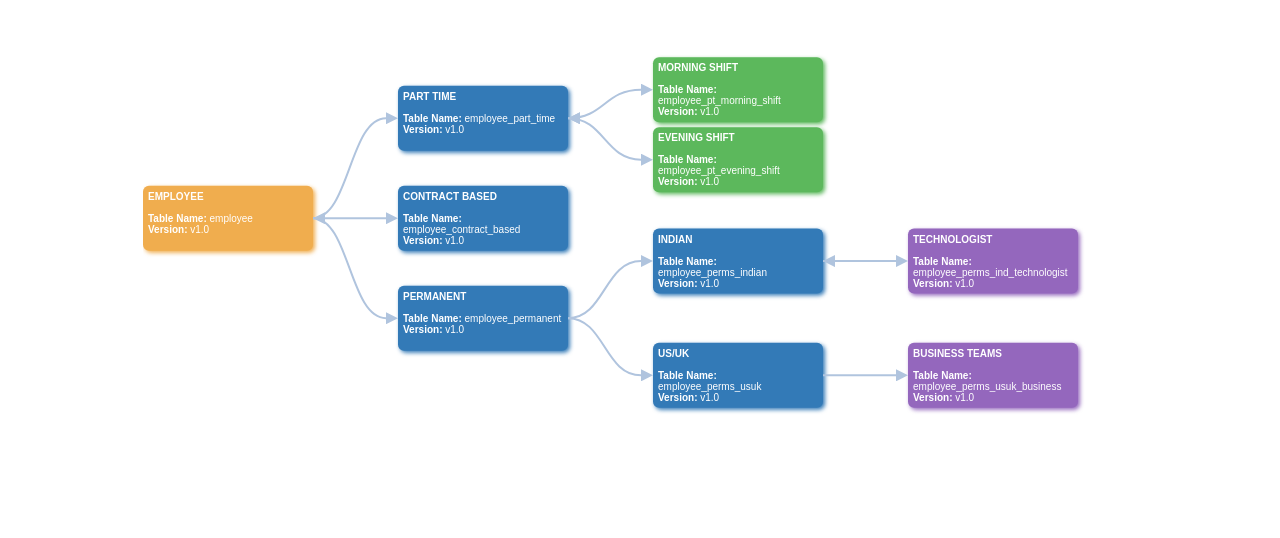
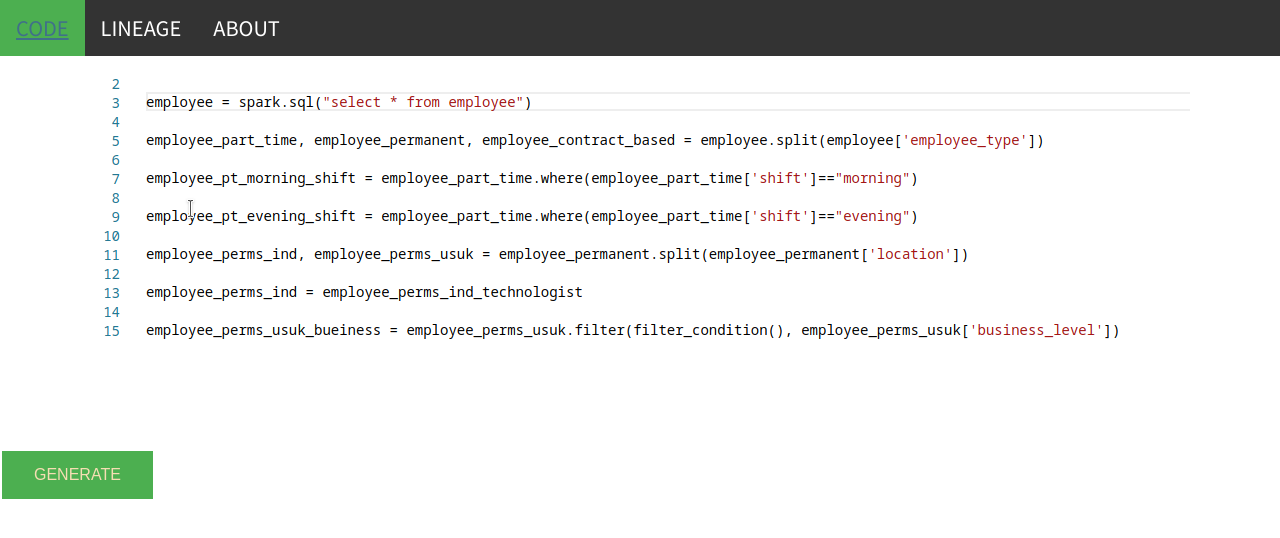
Before and after one commit to zweack/sparkLineage, a Flask app: page / in a window 1280 px wide. Shown: the top 538 px of the page. Run offline with Flask 2, Linux system fonts and the light colour scheme; some web fonts are replaced.

Commit message:
seperate page for sample code

```diff
--- a/routes.py
+++ b/routes.py
@@ -8,6 +8,10 @@ app = Flask(__name__)
 def index():
     filename = os.path.join(app.static_folder, 'data-example.json')
     return render_template('index.html', the_title='Spark Lineage', filename = filename)
+@app.route('/lineage.html')
+def lineage():
+    filename = os.path.join(app.static_folder, 'data-example.json')
+    return render_template('lineage.html', the_title='Spark Lineage', filename = filename)
 
 
 if __name__ == '__main__':
--- a/static/css/main.css
+++ b/static/css/main.css
@@ -69,3 +69,45 @@ a:hover {
         padding: 2em;
     }
 }
+
+ul {
+    list-style-type: none;
+    margin: 0;
+    padding: 0;
+    overflow: hidden;
+    background-color: #333;
+  }
+
+  li {
+    float: left;
+  }
+
+  li a {
+    display: block;
+    color: white;
+    text-align: center;
+    padding: 14px 16px;
+    text-decoration: none;
+  }
+
+  li a:hover:not(.active) {
+    background-color: #111;
+  }
+
+  .active {
+    background-color: #4CAF50;
+  }
+
+
+  .button {
+    background-color: #4CAF50; /* Green */
+    border: none;
+    color: white;
+    padding: 15px 32px;
+    text-align: center;
+    text-decoration: none;
+    display: inline-block;
+    font-size: 16px;
+    margin: 4px 2px;
+    cursor: pointer;
+  }
--- a/static/css/tree-boxes.css
+++ b/static/css/tree-boxes.css
@@ -47,11 +47,11 @@
 }
 
 .wordwrap {
-	white-space: pre-wrap; /* CSS3 */
-	white-space: -moz-pre-wrap; /* Firefox */
-	white-space: -pre-wrap; /* Opera <7 */
-	white-space: -o-pre-wrap; /* Opera 7 */
-	word-wrap: break-word; /* IE */
+	white-space: pre-wrap;
+	white-space: -moz-pre-wrap;
+	white-space: -pre-wrap;
+	white-space: -o-pre-wrap;
+	word-wrap: break-word;
 }
 
 .node-text {
--- a/static/js/tree-boxes.js
+++ b/static/js/tree-boxes.js
@@ -16,8 +16,7 @@ function treeBoxes(urlService, jsonData)
 					bottom : 100,
 					left : 0
 				 },
-		// Height and width are redefined later in function of the size of the tree
-		// (after that the data are loaded)
+
 		width = 800 - margin.right - margin.left,
 		height = 400 - margin.top - margin.bottom;
 
@@ -35,7 +34,7 @@ function treeBoxes(urlService, jsonData)
 	var tree;
 	var baseSvg,
 		svgGroup,
-		nodeGroup, // If nodes are not grouped together, after a click the svg node will be set after his corresponding tooltip and will hide it
+		nodeGroup,
 		nodeGroupTooltip,
 		linkGroup,
 		linkGroupToolTip,
@@ -67,9 +66,7 @@ function treeBoxes(urlService, jsonData)
 		root = jsonData;
 		root.fixed = true;
 
-		// Dynamically set the height of the main svg container
-		// breadthFirstTraversal returns the max number of node on a same level
-		// and colors the nodes
+
 		var maxDepth = 0;
 		var maxTreeWidth = breadthFirstTraversal(tree.nodes(root), function(currentLevel) {
 			maxDepth++;
@@ -99,7 +96,7 @@ function treeBoxes(urlService, jsonData)
 		      //.scaleExtent([0.5, 1.5]) // Limit the zoom scale
 		      .on('zoom', zoomAndDrag));
 
-		// Mouse wheel is desactivated, else after a first drag of the tree, wheel event drags the tree (instead of scrolling the window)
+
 		getMouseWheelEvent();
 		d3.select('#tree-container').select('svg').on(mouseWheelName, null);
 		d3.select('#tree-container').select('svg').on('dblclick.zoom', null);
@@ -109,10 +106,7 @@ function treeBoxes(urlService, jsonData)
 		.append('g')
 		.attr('transform', 'translate(' + margin.left + ',' + margin.top + ')');
 
-		// SVG elements under nodeGroupTooltip could be associated with nodeGroup,
-		// same for linkGroupToolTip and linkGroup,
-		// but this separation allows to manage the order on which elements are drew
-		// and so tooltips are always on top.
+
 		nodeGroup = svgGroup.append('g')
 					.attr('id', 'nodes');
 		linkGroup = svgGroup.append('g')
@@ -142,7 +136,7 @@ function treeBoxes(urlService, jsonData)
 			d.y = d.depth * (rectNode.width * 1.5);
 		});
 
-	// 1) ******************* Update the nodes *******************
+
 		var node = nodeGroup.selectAll('g.node').data(nodes, function(d) {
 			return d.id || (d.id = ++i);
 		});
@@ -150,11 +144,7 @@ function treeBoxes(urlService, jsonData)
 			return d.id || (d.id = ++i);
 		});
 
-		// Enter any new nodes at the parent's previous position
-		// We use "insert" rather than "append", so when a new child node is added (after a click)
-		// it is added at the top of the group, so it is drawed first
-		// else the nodes tooltips are drawed before their children nodes and they
-		// hide them
+
 		var nodeEnter = node.enter().insert('g', 'g.node')
 		.attr('class', 'node')
 		.attr('transform', function(d) {
@@ -260,7 +250,7 @@ function treeBoxes(urlService, jsonData)
 		nodeExit.select('text').style('fill-opacity', 1e-6);
 
 
-	// 2) ******************* Update the links *******************
+
 		var link = linkGroup.selectAll('path').data(links, function(d) {
 			return d.target.id;
 		});
@@ -293,8 +283,7 @@ function treeBoxes(urlService, jsonData)
 				  });
 			};
 
-		// Enter any new links at the parent's previous position.
-			// Enter any new links at the parent's previous position.
+
 			var linkenter = link.enter().insert('path', 'g')
 			.attr('class', 'link')
 			.attr('id', function(d) { return 'linkID' + d.target.id; })
@@ -415,9 +404,7 @@ function treeBoxes(urlService, jsonData)
 		update(d);
 	}
 
-	// Breadth-first traversal of the tree
-	// func function is processed on every node of a same level
-	// return the max level
+
 	  function breadthFirstTraversal(tree, func)
 	  {
 		  var max = 0;
--- a/templates/base.html
+++ b/templates/base.html
@@ -15,8 +15,6 @@
 
 <body>
 
-
-
   {% block body %}
   {% endblock %}
 
--- a/templates/index.html
+++ b/templates/index.html
@@ -2,17 +2,15 @@
 
 {% block body %}
 
-
-<!-- note how items from the "static" folder are linked -->
+<ul>
+    <li><a class="active" href="http://127.0.0.1:5000/">CODE</a></li>
+    <li><a href="http://127.0.0.1:5000/lineage.html">LINEAGE</a></li>
+    <li><a href="#about">ABOUT</a></li>
+  </ul>
 
 <div class="container">
-        <ct-visualization id="tree-container"></ct-visualization>
-        <script>
-            d3.json("{{ url_for('static', filename='data-example.json') }}", function(error, json) {
-                treeBoxes('', json.tree);
-            });
-        </script>
-    </div>
 
+    <img alt="code" src="{{ url_for('static', filename='images/sample.png') }}" style="margin-top: 20px;">
 
+    <button class="button"><a href="http://127.0.0.1:5000/lineage.html" style="color: wheat;">GENERATE</a></button>
 {% endblock %}
```
Also changed, not shown: sample.py (added, +15 -0 lines), templates/lineage.html (added, +21 -0 lines), static/images/sample.png (added).
